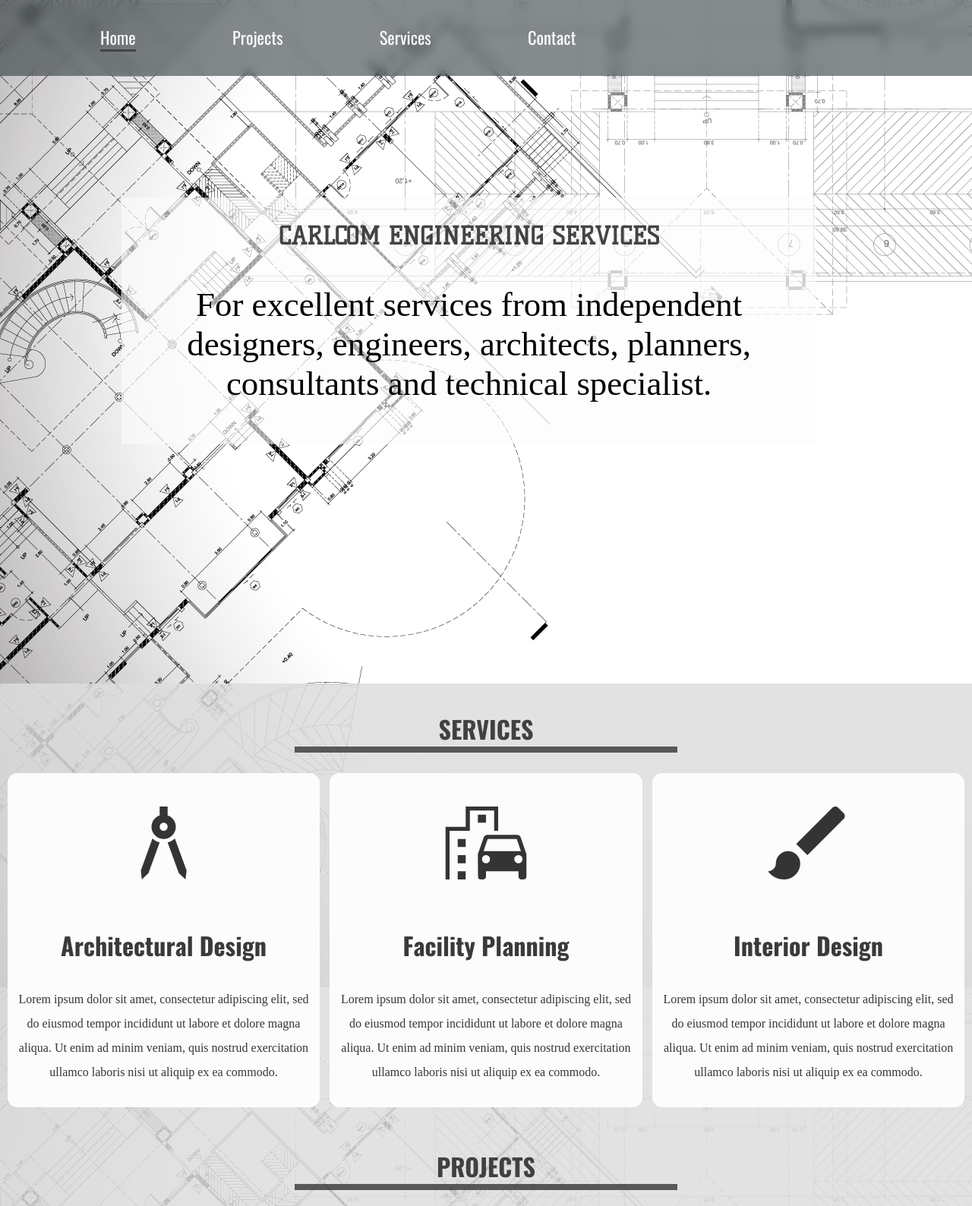
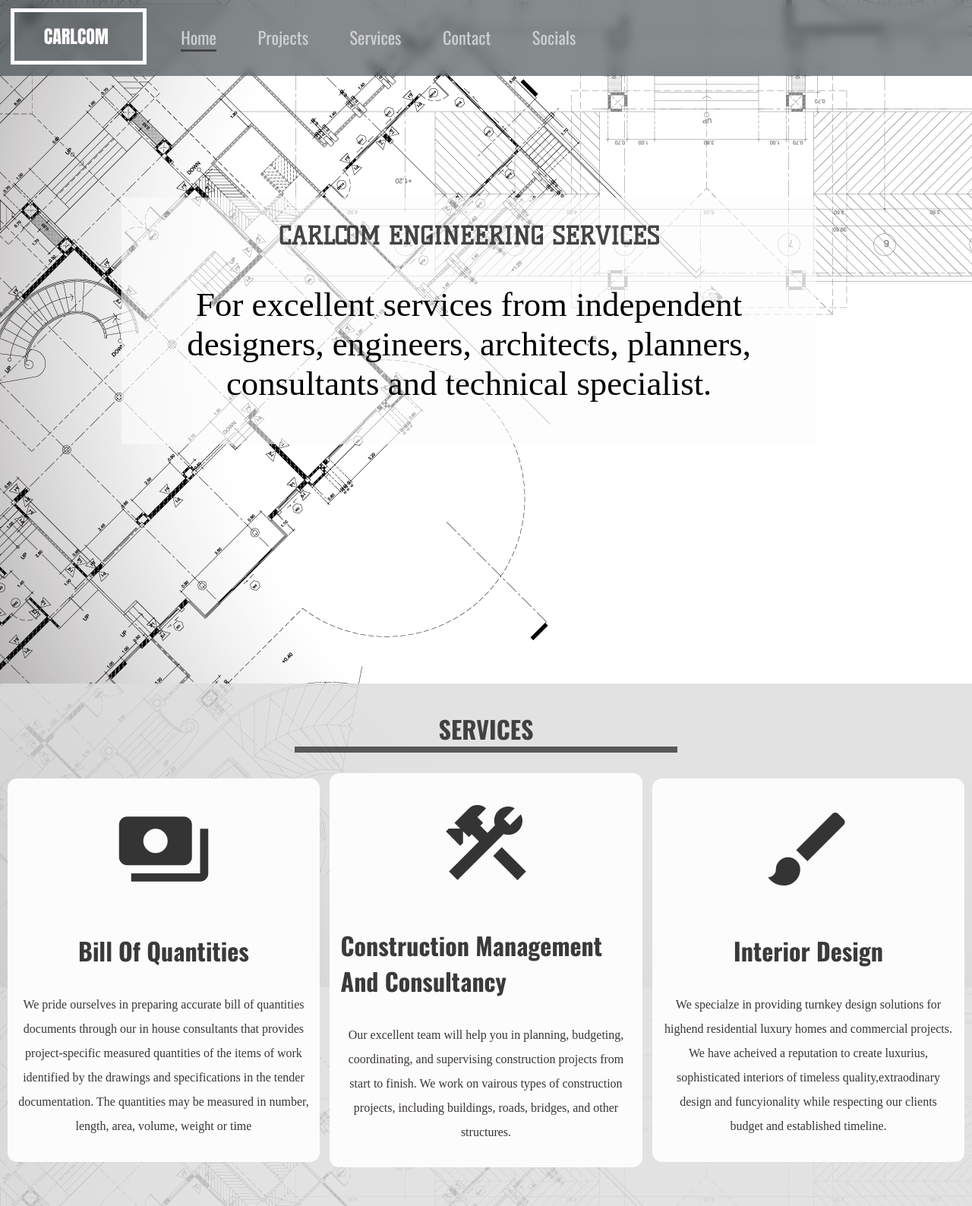
Before and after one commit to 255cloudy/calvo-site, a plain HTML site: page index.html in a window 1280 px wide. Shown: the top 1588 px of the page at 76% size. Drawn offline with Linux system fonts and the light colour scheme; a web font is replaced by a local one.

Commit message:
service descriptions updated

```diff
--- a/css/index.css
+++ b/css/index.css
@@ -71,6 +71,9 @@
 .material-icons.md-light {
     color: rgba(255, 255, 255, 1);
 }
+html {
+    scroll-behavior: smooth;
+  }
 
 .flex {
     display: flex;
@@ -88,8 +91,9 @@
     /* height: 100%; */
 }
 
-ul > a {
+a {
     text-decoration: none;
+    color: #ddddddda;
 
 }
 
--- a/index.html
+++ b/index.html
@@ -14,32 +14,30 @@
     </head>
     <body>
         <header>
-            <div class="carousel-item">
-                <img src="assets/carousel/2.jpg" alt="" class="carousel-image">
-            </div>
             <nav class="flex">
                 <ul id="main-nav" class="flex">
                     <li class="close-icon">
-                        <img src="assets/close.svg" alt="" srcset="">
+                        <img src="assets/close.svg" alt="close icon" srcset="">
                     </li>
                     <li>
-                        <img class="logo" src="assets/Logo2.svg'" alt="" srcset="">
+                        <img class="logo" src="/assets/Log2.svg" alt="carlcom logo" >
                     </li>
                     <li class="list-item active">
-                        <a>Home</a>
+                        <a href="#intro">Home</a>
                     </li>
                     <li class="list-item">
-                        <a>Projects</a>
+                        <a href="#projects">Projects</a>
                     </li>
                     <li class="list-item">
-                        <a>Services</a>
+                        <a href="#services">Services</a>
                     </li>
-                    <li class="list-item"><a>Contact</a></li>
+                    <li class="list-item"><a href="#contact">Contact</a></li>
+                    <li class="list-item"><a href="#socials">Socials</a></li>
                     <img class="menu-btn" src="assets/menu.svg" alt="">
                 </ul>
             </nav>
         </header>
-        <div class="intro-container">
+        <div id="intro" class="intro-container">
             <div class="intro">
                 <h1 class="intro-heading">
                     Carlcom Engineering Services
@@ -49,7 +47,7 @@
                 </p>
             </div>
         </div>
-        <div class="services-container">
+        <div id="services" class="services-container">
             <div class="services-header">
                 <h2 class="services-heading">
                     SERVICES
@@ -59,41 +57,37 @@
                 <div class="services-card">
                     <div class="service-card-icon">
                         <span class="card-icon md-dark material-icons md-large">
-                            architecture
+                            payments
                         </span>
                     </div>
                     <div class="service-card-header">
                         <h3 class="service-header">
-                            Architectural Design
+                            Bill of quantities
                         </h3>
                     </div>
                     <div class="service-card-content">
-                        <p class="service-text">Lorem ipsum dolor sit amet,
-                            consectetur adipiscing elit, sed do
-                            eiusmod tempor incididunt ut labore et
-                            dolore magna aliqua. Ut enim ad minim veniam,
-                            quis nostrud exercitation ullamco laboris
-                            nisi ut aliquip ex ea commodo. </p>
+                        <p class="service-text">
+                            We pride ourselves in preparing accurate  bill of quantities  documents through our in house consultants that provides project-specific measured quantities of the items of work identified by the drawings and specifications in the tender documentation.
+                            The quantities may be measured in number, length, area, volume, weight or time
+                             </p>
                     </div>
                 </div>
                 <div class="services-card">
                     <div class="service-card-icon">
                         <span class="card-icon md-dark material-icons md-large">
-                                emoji_transportation
+                                construction
                         </span>
                     </div>
                     <div class="service-card-header">
                         <h3 class="service-header">
-                            Facility Planning
+                            construction management and consultancy
                         </h3>
                     </div>
                     <div class="service-card-content">
-                        <p class="service-text">Lorem ipsum dolor sit amet,
-                            consectetur adipiscing elit, sed do
-                            eiusmod tempor incididunt ut labore et
-                            dolore magna aliqua. Ut enim ad minim veniam,
-                            quis nostrud exercitation ullamco laboris
-                            nisi ut aliquip ex ea commodo. </p>
+                        <p class="service-text">
+                            Our excellent team will help you in  planning, budgeting, coordinating, and supervising construction projects from start to finish.
+                            We work on vairous types of construction projects, including buildings, roads, bridges, and other structures.
+ </p>
                     </div>
                 </div>
                 <div class="services-card">
@@ -108,17 +102,15 @@
                         </h3>
                     </div>
                     <div class="service-card-content">
-                        <p class="service-text">Lorem ipsum dolor sit amet,
-                            consectetur adipiscing elit, sed do
-                            eiusmod tempor incididunt ut labore et
-                            dolore magna aliqua. Ut enim ad minim veniam,
-                            quis nostrud exercitation ullamco laboris
-                            nisi ut aliquip ex ea commodo. </p>
+                        <p class="service-text">We specialze in providing turnkey design solutions for highend residential luxury homes and commercial projects.
+                            We have acheived a reputation to create luxurius, sophisticated interiors of timeless quality,extraodinary design and funcyionality while respecting our clients
+                            budget and established timeline.
+                        </p>
                     </div>
                 </div>
             </div>
         </div>
-        <div class="services-container">
+        <div id="projects" class="services-container">
             <div class="services-header">
                 <h2 class="services-heading">
                     PROJECTS
@@ -150,9 +142,8 @@
                     <img src="assets/contact-image.svg" alt="">
                 </div>
             </div>
-            <div class="contact-form">
+            <div id="contact" class="contact-form">
                <form action="" method="post">
-               @csrf
                 <div class="input-group">
                     <label class="input-label"for="name">Name</label>
                     <input type="text" name="name">
@@ -191,19 +182,19 @@
         </div>
     </body>
 
-    <footer>
+    <footer id="socials">
         <div class="socials">
-           <a href="" class="social-link" >
+           <a href="https://www.linkedin.com/in/sir-calvin-4b073726a" class="social-link" >
             <img class="social-icon"  src="icons/social/linkedin.png" >
            </a>
-           <a href="" class="social-link" >
-            <img class="social-icon"  src="icons/social/instagram.png" >
+           <a href="https://wa.me/+254710242055" class="social-link" >
+            <img class="social-icon"  src="icons/social/whatsapp.png" >
            </a>
-           <a href="" class="social-link" >
+           <a href="sircalvinmunene@gmail.com" class="social-link" >
             <img class="social-icon"  src="icons/social/mail.png" >
            </a>
            <a href="" class="social-link" >
-            <img class="social-icon"  src='icons/social/whatsapp.png" >
+            <img class="social-icon"  src="icons/social/twitter.svg" >
            </a>
         </div>
 
--- a/js/index.js
+++ b/js/index.js
@@ -62,7 +62,6 @@
         this.carousel.append(btnContainer)
         this.btns[this.currItem].classList.add(this.buttonSelected)
         this.btns.forEach((btn, index) => {
-            console.log('setting listener')
             btn.addEventListener('click',()=> {
                 this.timer = Date.now
                 this.imageFade(index)
@@ -88,7 +87,6 @@
             duration: 3000,
             iterations: 1,
         }
-        console.log(this.items[index])
         this.items[index].animate(fadeIn, fadeInTiming)
         this.updateCarousel(index)
     }
@@ -98,9 +96,20 @@
         this.items[this.currItem].querySelector('.carousel-image').classList.remove('opaque')
         this.items[index].querySelector('.carousel-image').classList.add('opaque')
         this.updateCarousel(index)
-        console.log(this)
     }
 }
 document.querySelectorAll('.carousel').forEach( carousel => {
     let carouselObj  = new Carousel(carousel);
 })
+document.querySelectorAll('.list-item').forEach(listItem => {
+    listItem.addEventListener("click", ()=> {
+        document.querySelector(".active").classList.remove("active");
+        listItem.classList.add("active");
+        console.log(listItem.firstChild.innerText)
+        // elmnt.scrollIntoView({
+        //     behavior: "smooth",
+        //     block: "start",
+        //     inline: "nearest"
+        // });
+    })
+})
```
